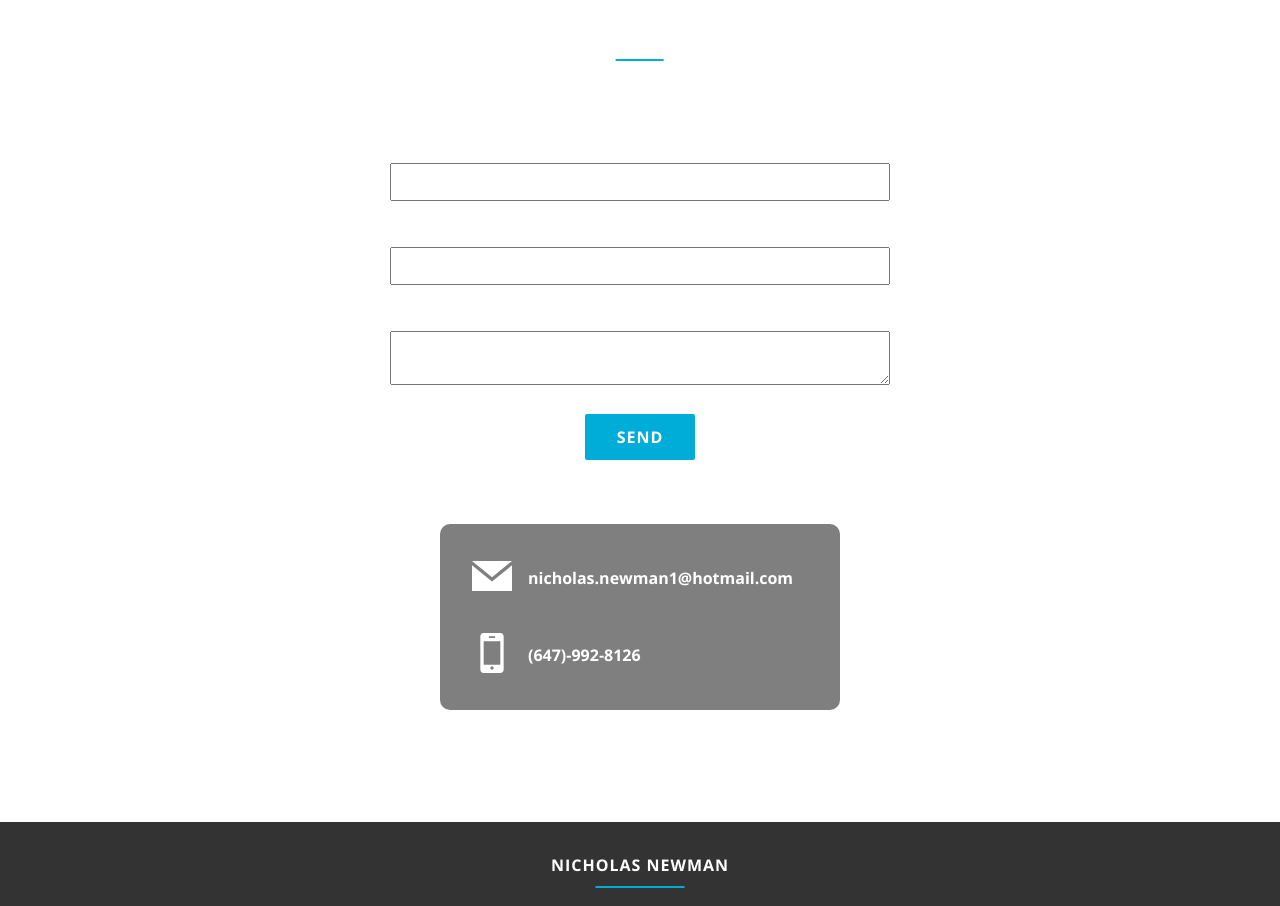
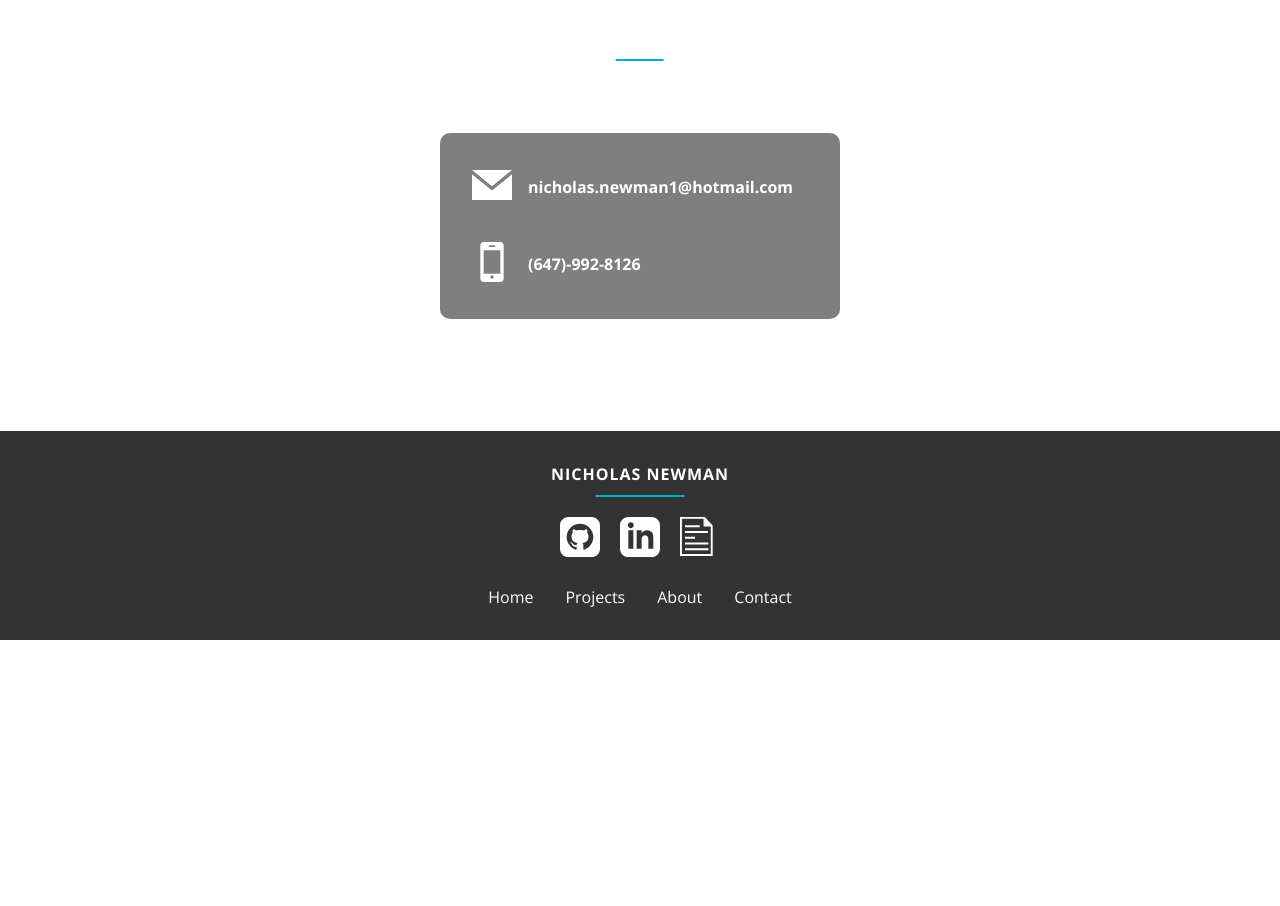
Before and after one commit to nicholas-newman1/portfolio-react, a React (Create React App) app: page / in a window 1280 px wide. Shown: the part 2720-3626 px from the top of the page. After the commit the page ends 3360 px from the top, so only its background shows below. Built offline with nearby package versions, Linux system fonts and the light colour scheme.

Commit message:
updated stuff

```diff
--- a/src/pages/HomePage/About/About.js
+++ b/src/components/About/About.js
@@ -1,6 +1,6 @@
 import React, { useRef } from 'react';
 import { HashLink } from 'react-router-hash-link';
-import useAnimation from '../../../hooks/useAnimation';
+import useAnimation from '../../hooks/useAnimation';
 import './about.css';
 
 const About = () => {
--- a/src/pages/HomePage/Contact/Contact.js
+++ b/src/components/Contact/Contact.js
@@ -1,35 +1,16 @@
 import React, { useRef } from 'react';
-import Email from '../../../components/SVGs/Email';
-import Phone from '../../../components/SVGs/Phone';
-import useAnimation from '../../../hooks/useAnimation';
+import Email from '../SVGs/Email';
+import Phone from '../SVGs/Phone';
+import useAnimation from '../../hooks/useAnimation';
 import './contact.css';
 
 const Contact = () => {
-  const formRef = useRef();
   const detailsRef = useRef();
-
-  useAnimation(formRef);
   useAnimation(detailsRef);
 
   return (
     <section id='contact' className='contact container'>
       <h2 className='section-heading'>Contact</h2>
-
-      <form ref={formRef} className='contact__form'>
-        <label className='contact__label'>
-          Name:
-          <input className='contact__input' type='text' />
-        </label>
-        <label className='contact__label'>
-          Email:
-          <input className='contact__input' type='text' />
-        </label>
-        <label className='contact__label'>
-          Message:
-          <textarea className='contact__textarea' />
-        </label>
-        <button className='contact__submit'>Send</button>
-      </form>
 
       <div ref={detailsRef} className='contact__details'>
         <a className='contact__link' href='mailto:nicholas.newman1@hotmail.com'>
--- a/src/components/ContactBubble/ContactBubble.js
+++ b/src/components/ContactBubble/ContactBubble.js
@@ -1,5 +1,4 @@
 import React, { useEffect, useRef } from 'react';
-import { HashLink } from 'react-router-hash-link';
 import Email from '../SVGs/Email';
 import './contactBubble.css';
 
@@ -11,9 +10,13 @@ const ContactBubble = () => {
   }, []);
 
   return (
-    <HashLink ref={bubbleRef} className='contact-bubble' to='/#contact' smooth>
+    <a
+      ref={bubbleRef}
+      className='contact-bubble'
+      href='mailto:nicholas.newman1@hotmail.com'
+    >
       <Email />
-    </HashLink>
+    </a>
   );
 };
 
--- a/src/pages/HomePage/Hero/Hero.js
+++ b/src/components/Hero/Hero.js
@@ -1,6 +1,6 @@
 import React, { useRef } from 'react';
-import SocialLinks from '../../../components/SocialLinks/SocialLinks';
-import useAnimation from '../../../hooks/useAnimation';
+import SocialLinks from '../SocialLinks/SocialLinks';
+import useAnimation from '../../hooks/useAnimation';
 import './hero.css';
 
 const Hero = () => {
--- a/src/pages/HomePage/Projects/Projects.js
+++ b/src/components/Projects/Projects.js
@@ -1,6 +1,6 @@
 import React from 'react';
-import { projects } from '../../../data';
-import Project from './Project';
+import { projects } from '../../data';
+import Project from '../ProjectItem/ProjectItem';
 import './projects.css';
 
 const Projects = () => {
```
Also changed, not shown: src/components/ProjectItem/ProjectItem.js (renamed from src/pages/HomePage/Projects/Project.js, +4 -4 lines), src/pages/HomePage/HomePage.js (+4 -4 lines), src/components/About/about.css (renamed from src/pages/HomePage/About/about.css), src/components/Contact/contact.css (renamed from src/pages/HomePage/Contact/contact.css), src/components/Hero/hero.css (renamed from src/pages/HomePage/Hero/hero.css), src/components/ProjectItem/projectItem.css (renamed from src/pages/HomePage/Projects/project.css), src/components/Projects/projects.css (renamed from src/pages/HomePage/Projects/projects.css), 2 other files (tests, documents, lock files or other folders).
